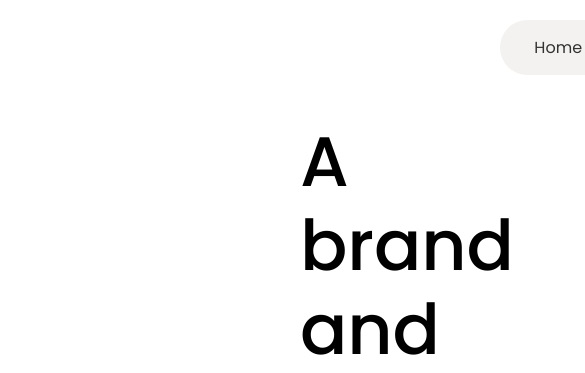
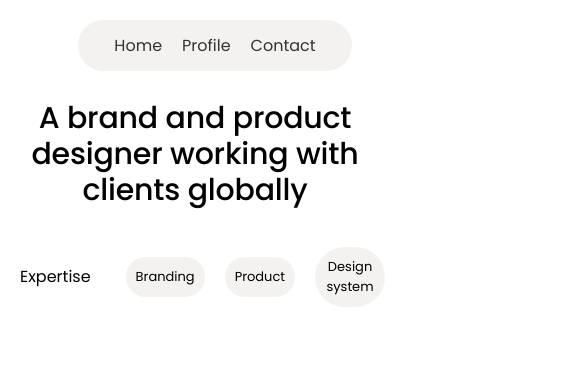
Before and after one commit to omeroo123/WebsiteFE, a plain HTML site: page index.html in a window 390 px wide. Shown: the top 373 px of the page, 585 px wide, since content can reach past the window. Drawn offline with Linux system fonts and the light colour scheme; a script that the page names is missing.

Commit message:
Update styles.css

```diff
--- a/styles.css
+++ b/styles.css
@@ -5,24 +5,22 @@ body {
     align-items: center;
 
 }
-
 .nav {
     display: flex;
     justify-content: center;
-    width: 320px;
-    text-align: center;
+    align-items: center;
+    width: 20%;
+    left: 40%;
+    position: fixed;
     top: 20px;
-    left: 500px;
-    right: 500px;
     z-index: 1000;
     backdrop-filter: blur(10px);
     background-color: #e8e5e480;
-    padding: 5px 5px;
+    padding: 5px 20px;
     border-radius: 50px;
     font-family: "Poppins", sans-serif;
     font-weight: 400;
     font-style: normal;
-    position: fixed;
 }
 
 .nav-item {
@@ -32,6 +30,7 @@ body {
     border-radius: 25px;
     transition: background-color 0.3s;
 }
+
 
 .nav-item.active {
     background-color: #00ced1;
@@ -132,3 +131,49 @@ img{
 .copyrights{
     text-align: left;
 }
+
+/* Responsiveness */
+
+@media (max-width: 1190px) {
+    .nav {
+        width: 40%; /* Adjust navbar width for tablets */
+        left: 30%;
+    }
+
+    h1 {
+        font-size: 50px;
+        margin: 40px 100px;
+    }
+}
+
+@media (max-width: 768px) {
+    .nav {
+        width: 50%; /* Adjust navbar width for small tablets and large phones */
+        left: 25%;
+    }
+
+    h1 {
+        font-size: 40px;
+        margin: 40px 50px;
+    }
+
+    .nav-item {
+        padding: 10px 15px;
+    }
+}
+
+@media (max-width: 576px) {
+    .nav {
+        width: 60%; /* Adjust navbar width for mobile phones */
+        left: 20%;
+    }
+
+    h1 {
+        font-size: 30px;
+        margin: 20px 20px;
+    }
+
+    .nav-item {
+        padding: 8px 10px;
+    }
+}
```
